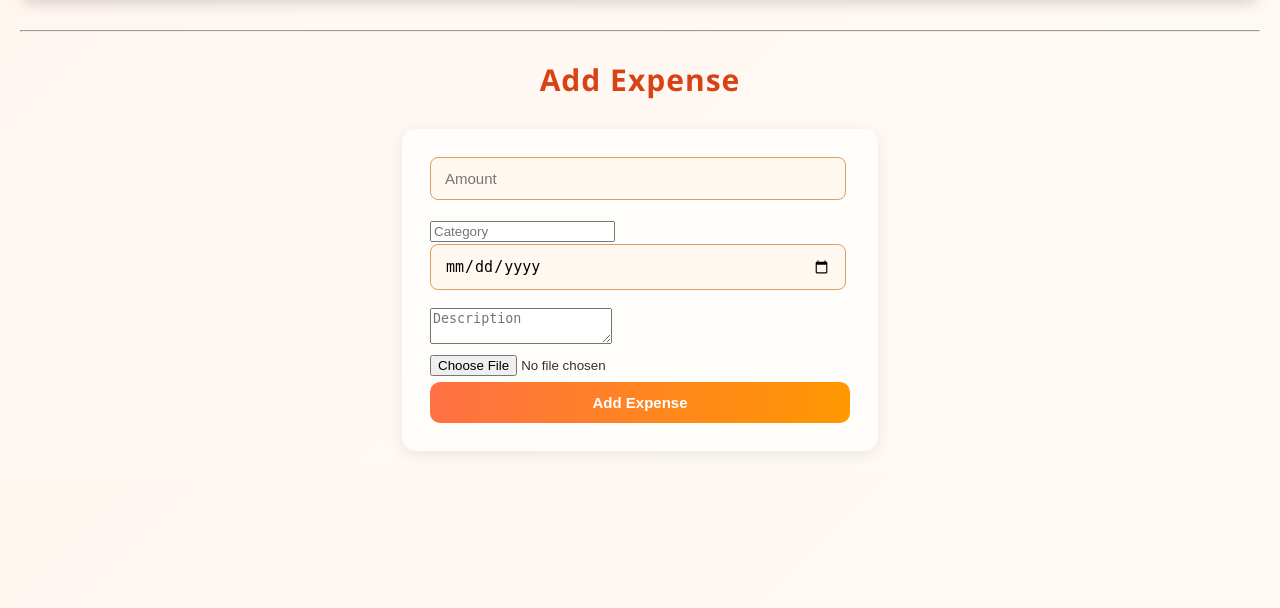
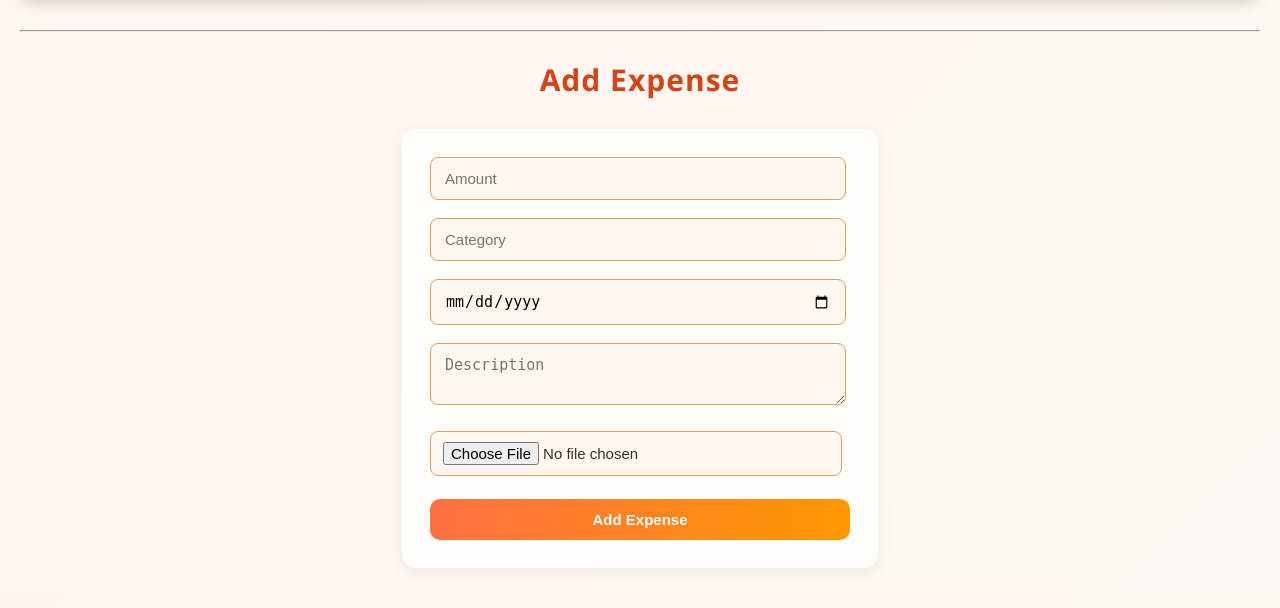
Before and after one commit to HetviTank/expense, a FastAPI app: page /expenses/add in a window 1280 px wide. Shown: the part 74-682 px from the top of the page. Run offline with FastAPI, Linux system fonts and the light colour scheme.

Commit message:
css updated

```diff
--- a/static/style.css
+++ b/static/style.css
@@ -119,6 +119,46 @@ form select {
   background: #fff8f0;
   transition: all 0.3s ease;
 }
+form textarea {
+  padding: 12px 14px;
+  border: 1px solid #d9a066;
+  border-radius: 8px;
+  width: 92%;
+  margin-bottom: 18px;
+  font-size: 15px;
+  background: #fff8f0;
+  resize: vertical; /* allows vertical resizing only */
+  transition: all 0.3s ease;
+}
+
+form textarea:focus {
+  border-color: #ff9800;
+  background: #fff;
+  outline: none;
+  box-shadow: 0 0 8px rgba(255,152,0,0.4);
+}
+form input[type="file"] {
+  padding: 10px 12px;
+  border: 1px solid #d9a066;
+  border-radius: 8px;
+  width: 92%;
+  margin-bottom: 18px;
+  font-size: 15px;
+  background: #fff8f0;
+  cursor: pointer;
+  transition: all 0.3s ease;
+}
+
+form input[type="file"]:hover {
+  border-color: #ff9800;
+  box-shadow: 0 0 6px rgba(255,152,0,0.3);
+}
+
+form input[type="file"]:focus {
+  outline: none;
+  border-color: #ff9800;
+  box-shadow: 0 0 8px rgba(255,152,0,0.4);
+}
 form input:focus,
 form select:focus {
   border-color: #ff9800;
--- a/templates/add_expense.html
+++ b/templates/add_expense.html
@@ -3,7 +3,7 @@
 <h2>Add Expense</h2>
 <form method="post" action="/expenses/add" enctype="multipart/form-data">
     <input name="amount" type="number" step="0.01" placeholder="Amount" required><br>
-    <input name="category" placeholder="Category" required><br>
+    <input name="category" type="text" placeholder="Category" required><br>
     <input name="date" type="date" required><br>
     <textarea name="description" placeholder="Description"></textarea><br>
     <input type="file" name="bill"><br>
```
